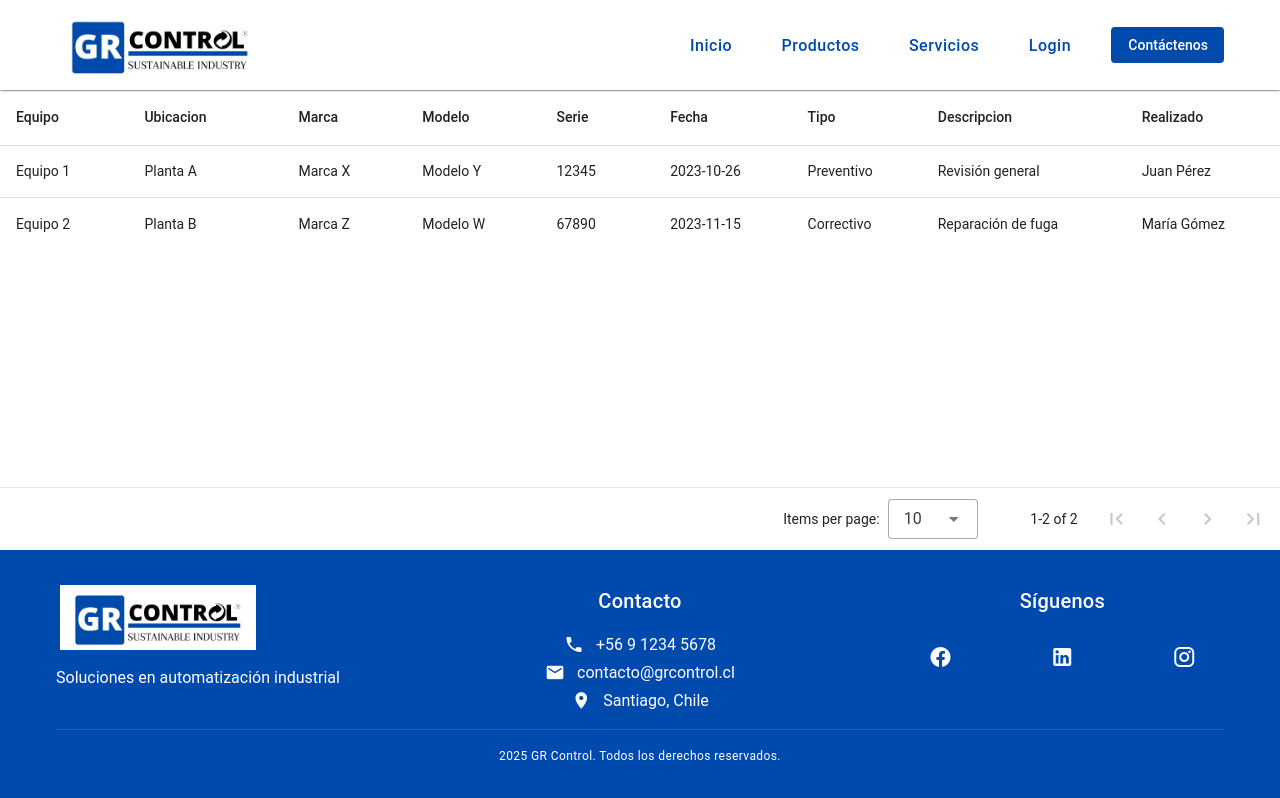
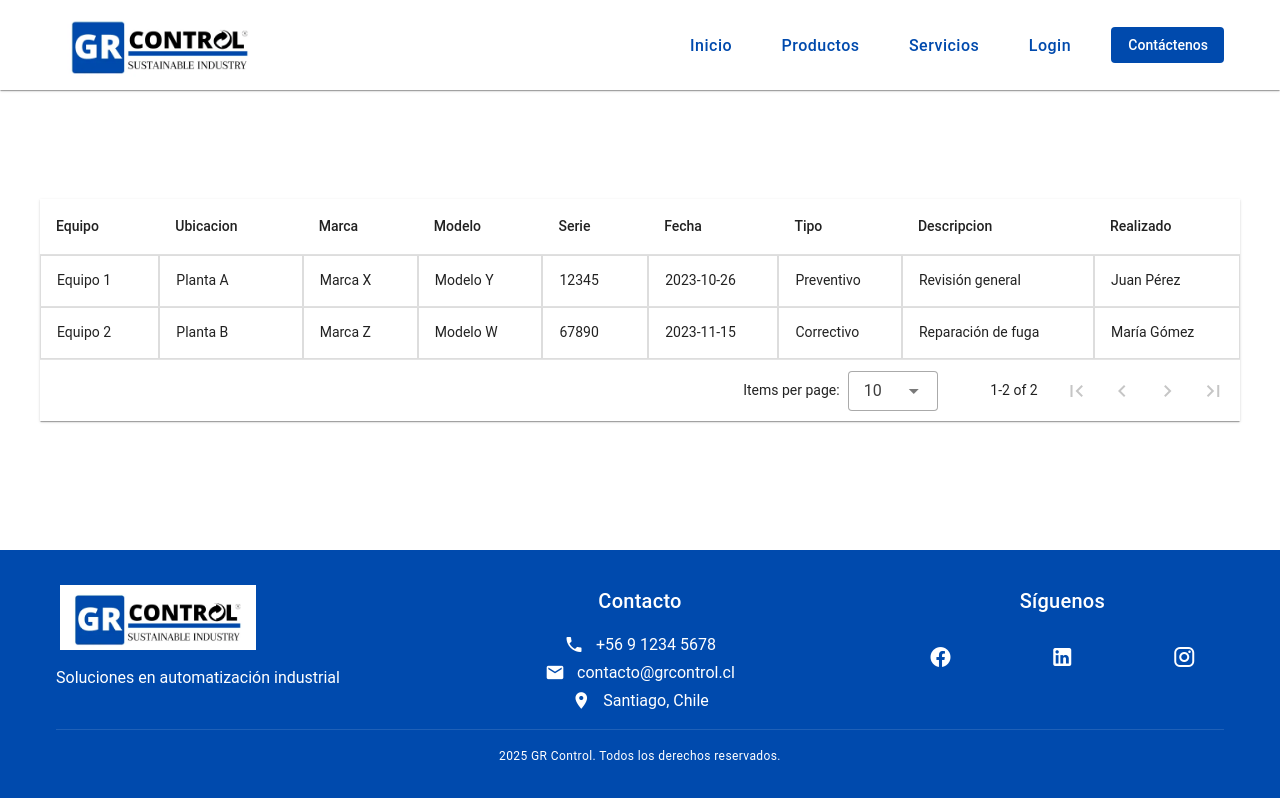
Before and after one commit to Chetti666/web, a JavaScript app: page /mantenimiento in a window 1280 px wide. Built offline with nearby package versions, Linux system fonts and the light colour scheme.

Commit message:
tabladiseño

```diff
--- a/src/views/ManteView.vue
+++ b/src/views/ManteView.vue
@@ -1,16 +1,27 @@
 <template>
   <div class="mante-view-container">
-    <v-data-table :headers="headers" :items="items" class="elevation-1 mante-table">
-      <template v-slot:header="{ props }">
+    <v-data-table :header="header" :items="items" class="elevation-1 mante-table">
+      <template v-slot:header>
+        <!-- Fila de Encabezados Principales -->
+        <tr>
+          <th colspan="5" class="text-center text-uppercase header-principal">
+            Información del Equipo
+          </th>
+          <th colspan="4" class="text-center text-uppercase header-principal">
+            Registro de Mantenimiento
+          </th>
+        </tr>
+        <!-- Fila de Encabezados de Columnas Individuales -->
         <tr>
           <th
-            v-for="header in props.header"
-            :key="header.value"
-            :class="['text-uppercase', header.align === 'end' ? 'text-end' : 'text-start']"
+            v-for="columna in header"
+            :key="columna.value"
+            :class="['text-uppercase', 'header-individual', columna.align === 'end' ? 'text-end' : 'text-start']"
           >
-            {{ header.text }}
+            {{ columna.text }}
           </th>
         </tr>
+
       </template>
       <template v-slot:item="{ item }">
         <tr>
@@ -42,7 +53,7 @@ export default {
         { text: "Fecha", value: "fecha" },
         { text: "Tipo", value: "tipo" },
         { text: "Descripción", value: "descripcion" },
-  { text: "Realizado", value: "realizado" }
+        { text: "Realizado", value: "realizado" },
       ],
       items: [
         {
@@ -84,10 +95,39 @@ export default {
 .mante-view-container {
   width: 100%;
   height: 100%;
+  display: flex; /* Para centrar la tabla */
+  justify-content: center; /* Centrar horizontalmente */
+  align-items: center; /* Centrar verticalmente */
+  padding: 15px; /* Añadir un poco de espacio alrededor */
+  box-sizing: border-box; /* Asegura que el padding no aumente el tamaño */
 }
+
 .mante-table {
   width: 100%;
-  height: 100%;
+  max-width: 1200px; /* Ancho máximo para la tabla */
+  margin-bottom: 20px; /* Margen inferior */
   overflow-x: auto;
+  border-collapse: collapse; /* Combina los bordes de las celdas */
+  box-shadow: 0 2px 4px rgba(0, 0, 0, 0.1); /* Sombra para elevación */
+  font-size: 14px; /* Ajustar el tamaño de la fuente */
+}
+
+.mante-table th,
+.mante-table td {
+  border: 1px solid #ddd; /* Añade bordes a las celdas */
+  padding: 12px; /* Ajustar el espaciado interno */
+  text-align: left; /* Alinea el texto a la izquierda */
+}
+
+.header-principal {
+  background-color: #007bff; /* Color corporativo primario (Azul) */
+  color: #fff; /* Texto blanco para contraste */
+  font-weight: bold; /* Negritas para los encabezados principales */
+}
+
+.header-individual {
+  background-color: #6c757d; /* Color corporativo secundario (Gris) */
+  color: #fff; /* Texto blanco para contraste */
+  font-weight: bold; /* Negritas para los encabezados individuales */
 }
 </style>
```
Lines whose indentation alone changed are shown as unchanged.
